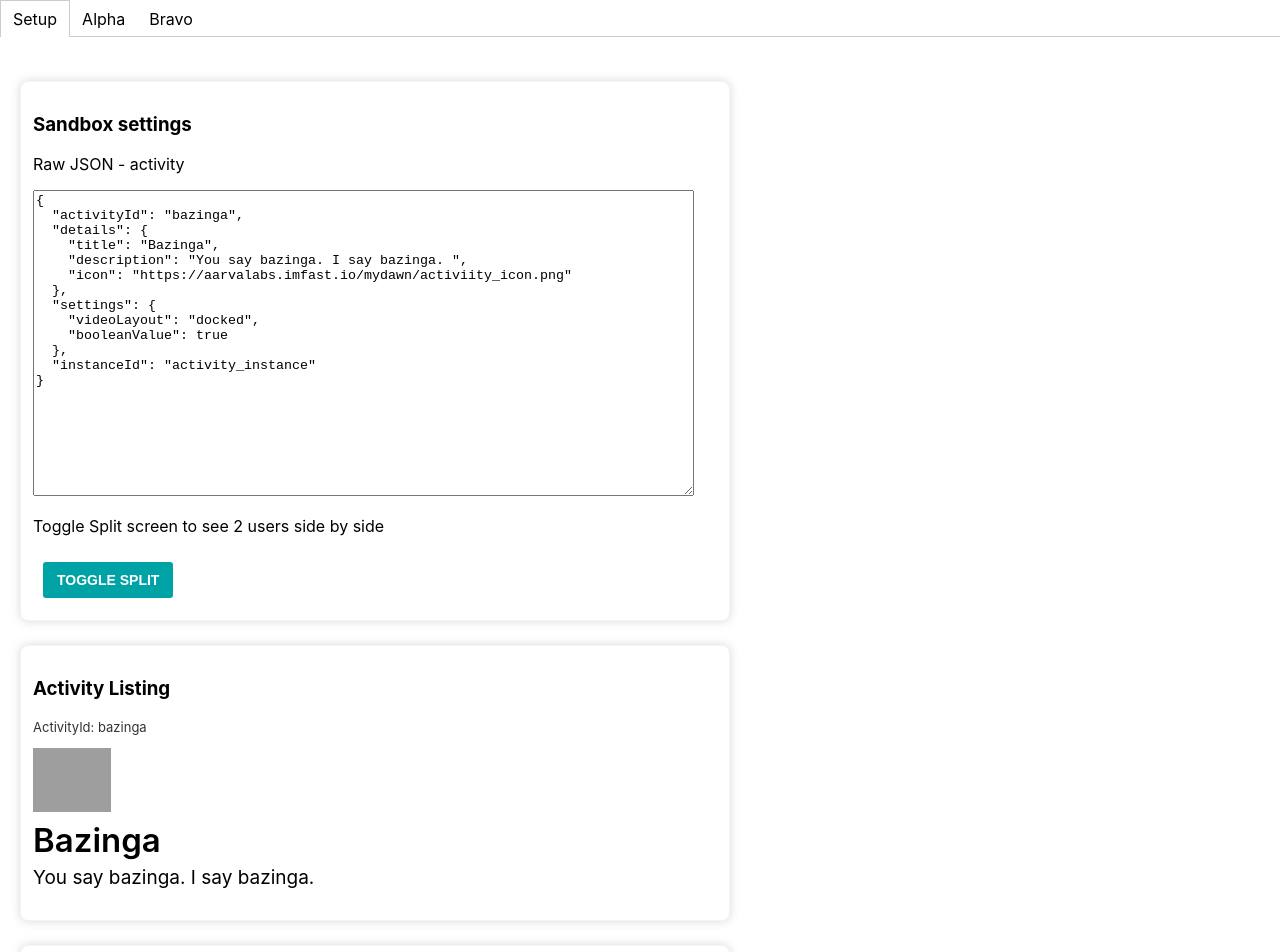
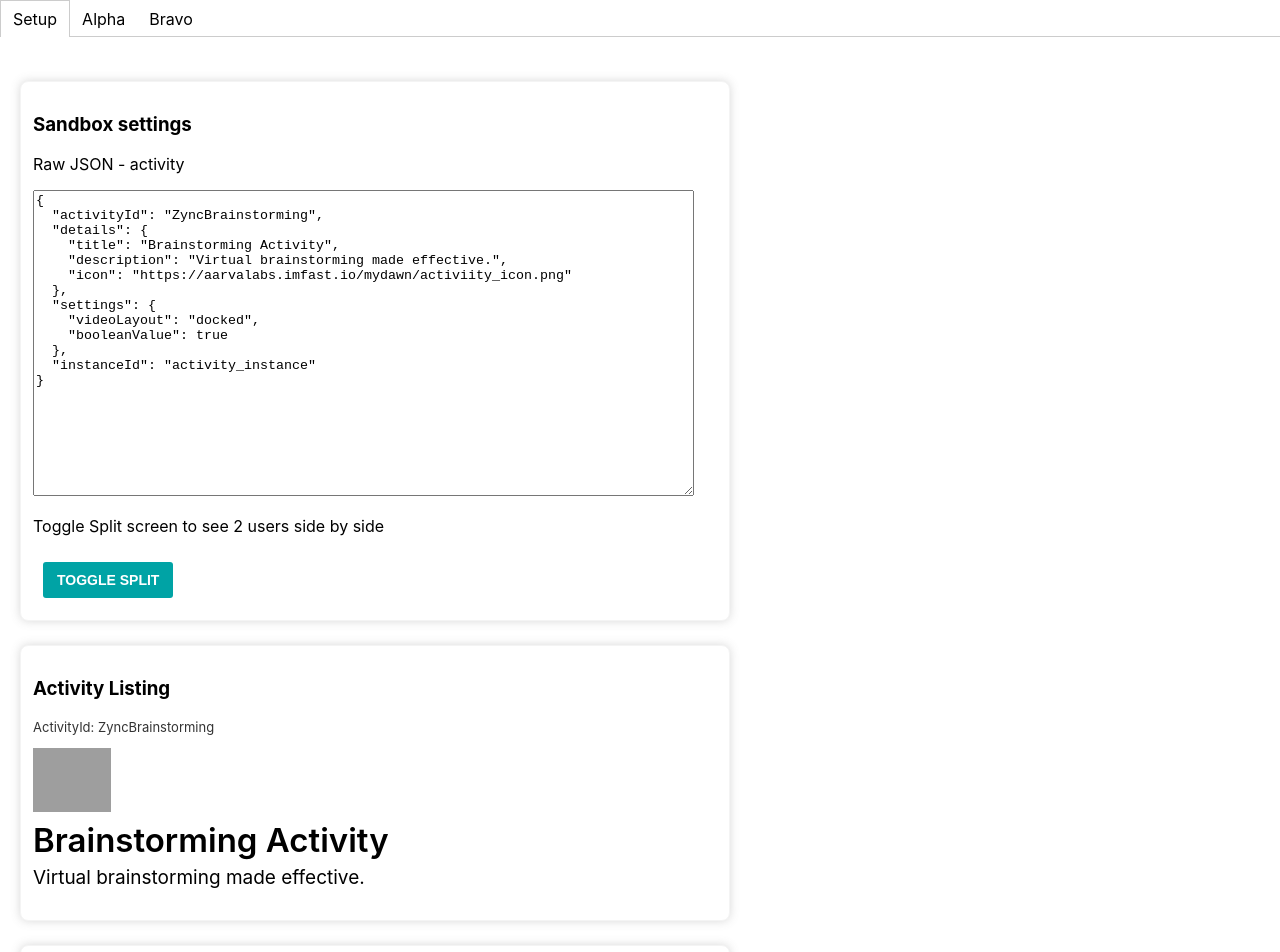
Before and after one commit to santhoshsram/zync-activity-sandbox, a React (Create React App) app: page / in a window 1280 px wide. Shown: the top 952 px of the page. Built offline with nearby package versions, Linux system fonts and the light colour scheme; grey boxes are pictures that could not be loaded.

Commit message:
file and folder renaming to add brainstorming as an activity

```diff
--- a/src/App.js
+++ b/src/App.js
@@ -7,7 +7,7 @@ import {
   Summary,
   Settings,
   activityListing
-} from "./activity/Activity"
+} from "./brainstorm/Brainstorm"
 import {
   Button,
   Border,
--- a/src/activity/Activity.jsx
+++ b/src/brainstorm/Brainstorm.jsx
@@ -76,10 +76,10 @@ const Summary = ({ activity, users, user }) => {
 }
 
 const activityListing = {
-  activityId: "bazinga",
+  activityId: "ZyncBrainstorming",
   details: {
-    title: "Bazinga",
-    description: "You say bazinga. I say bazinga. ",
+    title: "Brainstorming Activity",
+    description: "Virtual brainstorming made effective.",
     icon: "https://aarvalabs.imfast.io/mydawn/activiity_icon.png"
   },
   settings: {
```
Also changed, not shown: src/brainstorm/assets/braistorm-icon.svg (renamed from src/activity/assets/activityicon.svg).
